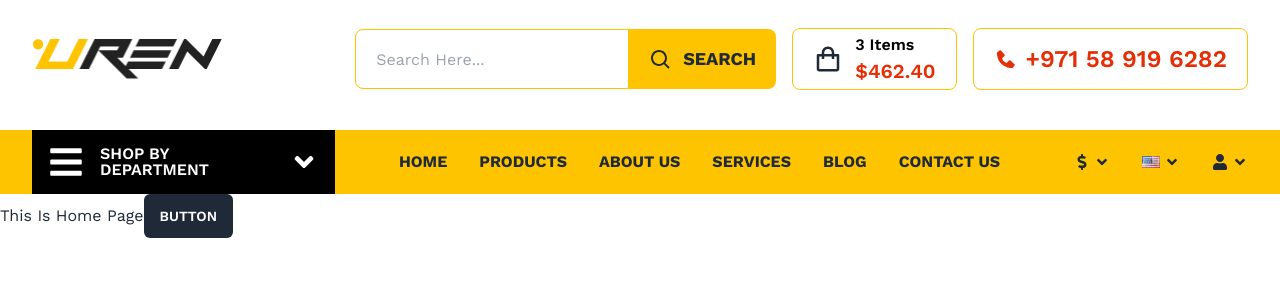
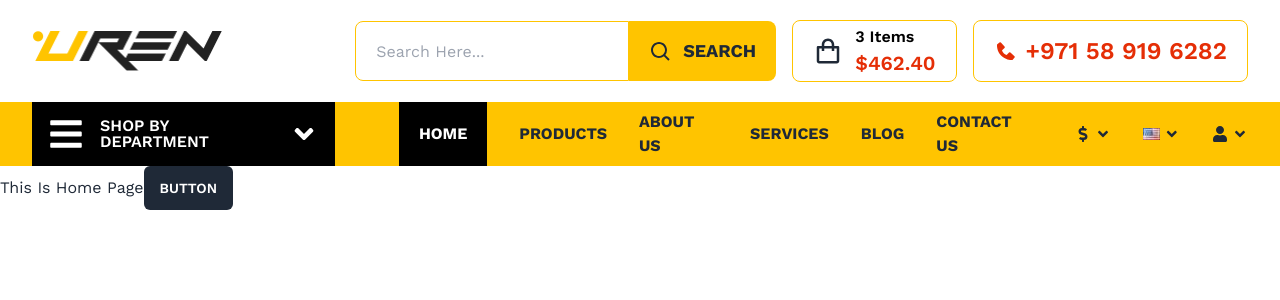
Before and after one commit to shahjalalhazari/Uren-Car-Accessories-Shop, a Next.js app: page / in a window 1280 px wide. Shown: the top 300 px of the page. Built offline with nearby package versions, Linux system fonts and the light colour scheme.

Commit message:
Active nav item added.

```diff
--- a/src/components/shared/Navbar/BottomNavbar.jsx
+++ b/src/components/shared/Navbar/BottomNavbar.jsx
@@ -1,9 +1,11 @@
 "use client"
 import Image from "next/image";
 import Link from "next/link";
+import { usePathname } from "next/navigation";
 import { FaBars, FaAngleDown, FaDollarSign, FaUser } from "react-icons/fa";
 
 const BottomNavbar = ({ navItems }) => {
+  const pathname = usePathname();
 
   return (
     <div className="btm-nav-bg">
@@ -33,10 +35,12 @@ const BottomNavbar = ({ navItems }) => {
         </div>
 
         {/* Main Navigation */}
-        <div className="flex gap-8">
+        <div className="flex gap-8 items-center">
           {navItems.map((item) => (
             <Link
-              className="font-bold uppercase hover:text-secondary"
+              className={`font-bold uppercase hover:text-secondary transition-all ease-in-out duration-300 ${
+                pathname === item.path && "text-base-100 bg-[#000] p-5"
+              }`}
               key={item.path}
               href={item.path}
             >
--- a/src/components/shared/Navbar/Navbar.jsx
+++ b/src/components/shared/Navbar/Navbar.jsx
@@ -21,7 +21,7 @@ const navItems = [
     path: "/",
   },
   {
-    title: "Products",
+    title: "PRODUCTS",
     path: "/shop/products",
   },
   {
--- a/src/components/shared/Navbar/navbar.css
+++ b/src/components/shared/Navbar/navbar.css
@@ -1,6 +1,6 @@
 /* TOP NAVBAR */
 .top-nav-bg{
-    @apply navbar bg-base-100 flex justify-between px-8 mt-5 mb-8;
+    @apply navbar bg-base-100 flex justify-between px-8 py-5;
 }
 
 .search-input{
@@ -25,7 +25,7 @@
 /* ------------------------ */
 /* BOTTOM NAVBAR */
 .btm-nav-bg {
-    @apply bg-primary px-8 py-0 mt-5 flex justify-between items-center gap-x-10;
+    @apply bg-primary px-8 py-0 flex justify-between items-center gap-x-10;
 }
 
 .category-list-heading {
```
